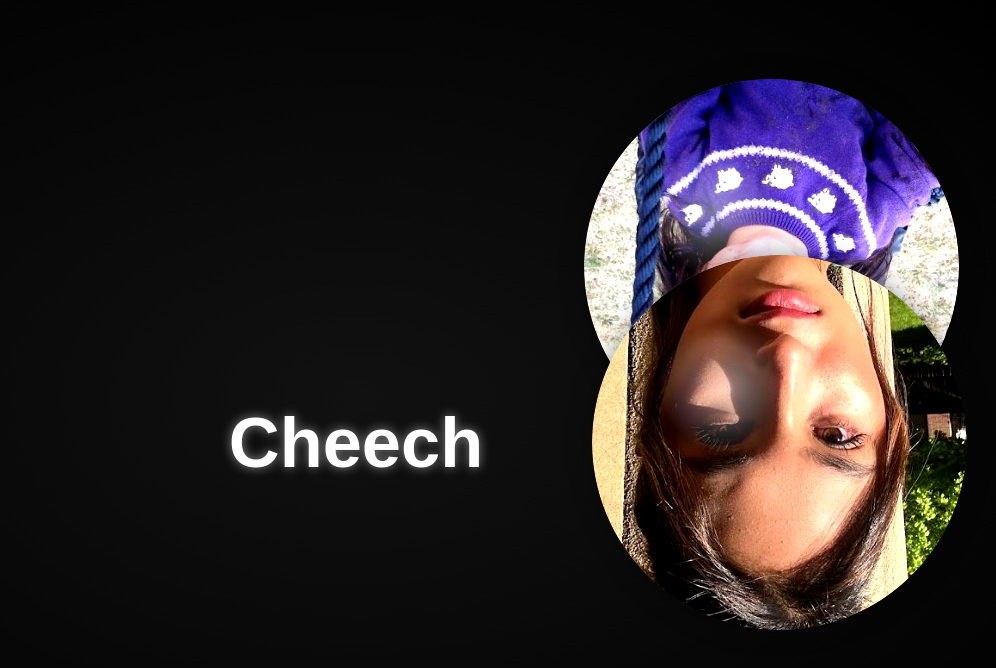
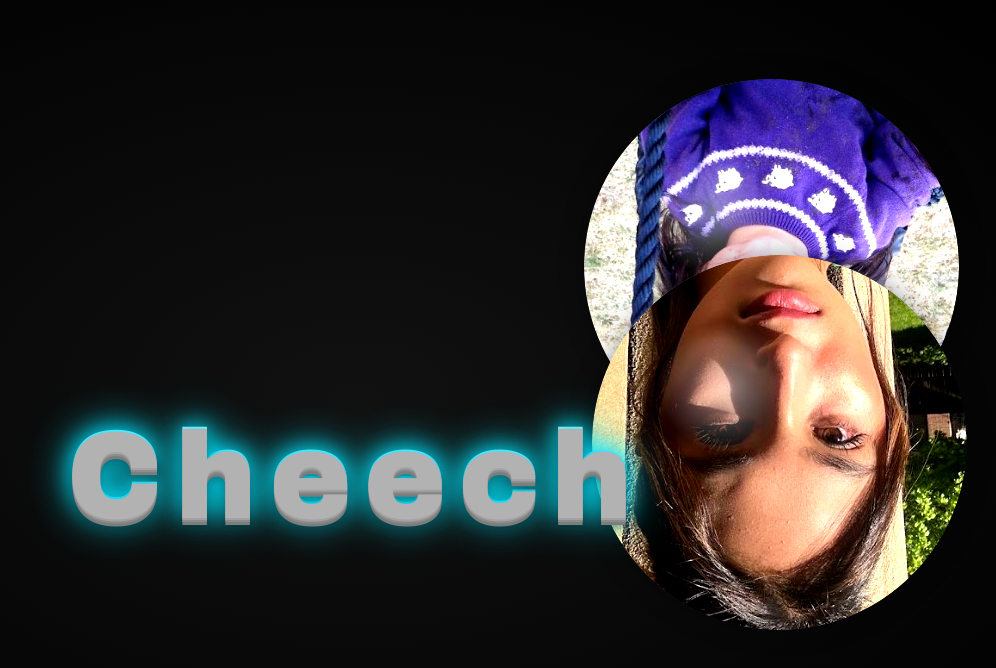
Before and after one commit to orangepeals/Cheech, a plain HTML site: page index.html in a window 1280 px wide. Shown: the whole page, without its empty margins (284-1280 px from the left). Drawn offline with Linux system fonts and the light colour scheme.

Commit message:
Update index.html

```diff
--- a/index.html
+++ b/index.html
@@ -18,12 +18,26 @@
       top: 50%;
       left: 50%;
       transform: translate(-50%, -50%);
-      font-size: 4rem;
-      color: #ffffff;
+      font-size: 7rem;
+      color: #fff;
       text-align: center;
       animation: pulse 2s infinite ease-in-out;
       z-index: 10;
-      text-shadow: 0 0 10px rgba(255, 255, 255, 0.5);
+      font-family: 'Arial Black', Impact, Charcoal, sans-serif;
+      letter-spacing: 0.1em;
+      text-shadow:
+        0 2px 0 #b2b2b2,
+        0 4px 0 #a3a3a3,
+        0 6px 0 #8c8c8c,
+        0 8px 0 #7d7d7d,
+        0 10px 10px rgba(0,0,0,0.4),
+        0 0 20px #00e6ff,
+        0 0 40px #00e6ff;
+      background: linear-gradient(180deg, #fff 0%, #b3e0ff 40%, #00c3ff 100%);
+      -webkit-background-clip: text;
+      -webkit-text-fill-color: transparent;
+      background-clip: text;
+      text-fill-color: transparent;
     }
 
     @keyframes pulse {
```
